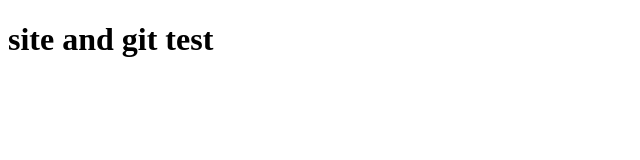
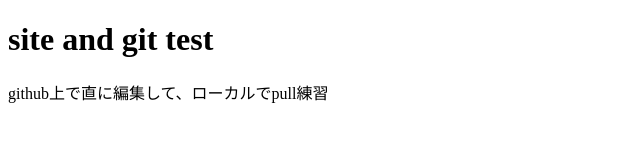
Before and after one commit to hiro-tsu/SiteLesson, a plain HTML site: page index.html in a window 1280 px wide. Shown: the whole page, without its empty margins (0-640 px from the left). Drawn offline with Linux system fonts and the light colour scheme.

Commit message:
Update index.html
github上で直に編集して、ローカルでpull練習

```diff
--- a/index.html
+++ b/index.html
@@ -5,6 +5,7 @@
 <title>サイト定義とGit関連付け練習</title>
 </head>
 	<h1>site and git test</h1>
+	<p>github上で直に編集して、ローカルでpull練習</p>
 <body>
 </body>
 </html>
```
